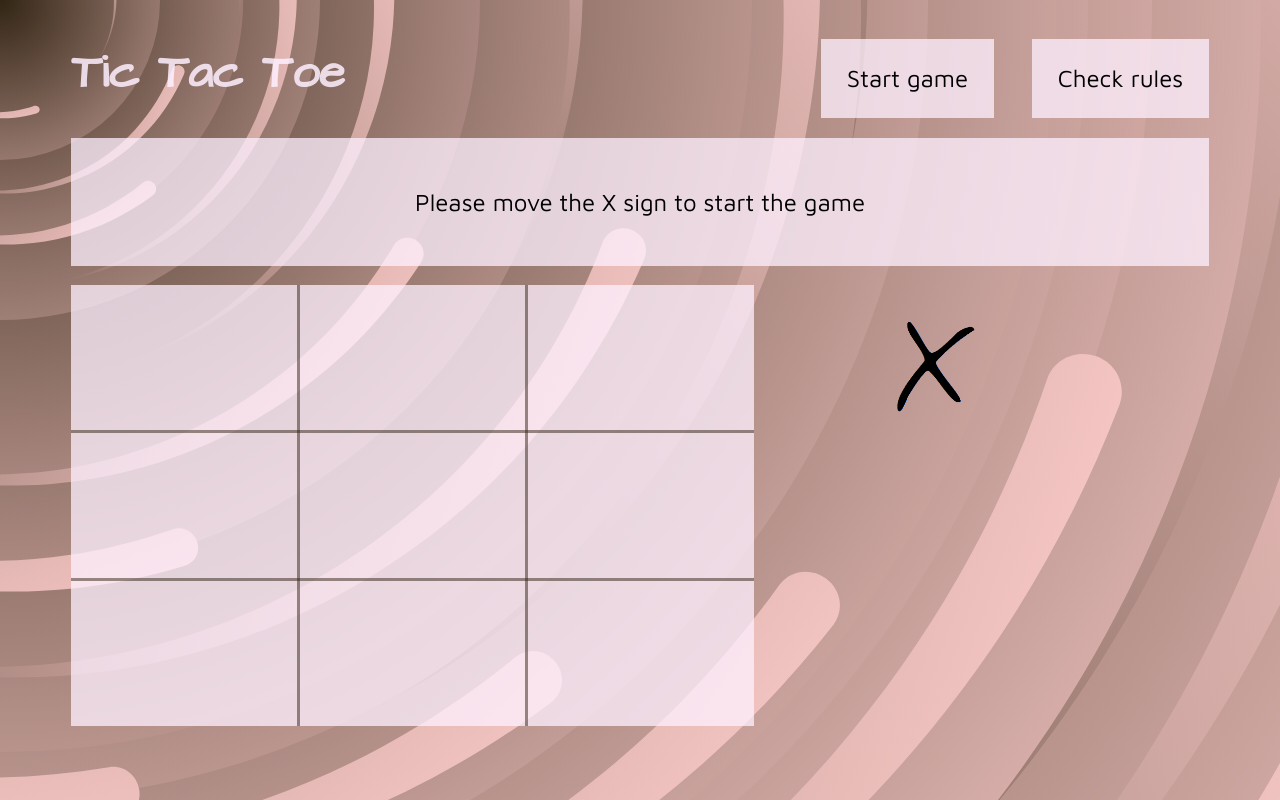
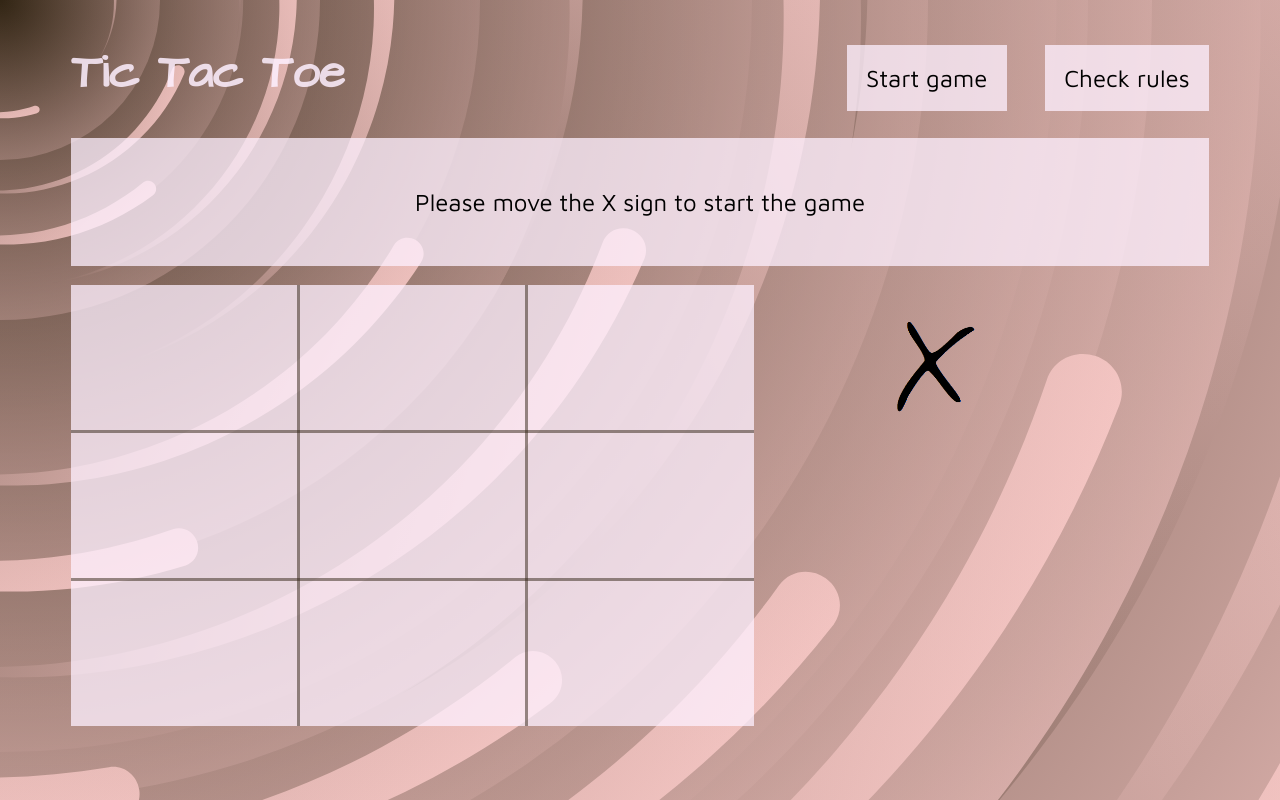
Before and after one commit to sonia-ko/tic-tac-toe, a plain HTML site: page index.html in a window 1280 px wide. Drawn offline with Linux system fonts and the light colour scheme.

Commit message:
fix buttons justify-content value

```diff
--- a/style.css
+++ b/style.css
@@ -28,7 +28,7 @@ h1 {
 }
 
 button {
-  padding: 2vw;
+  padding: 1.5vw;
   background-color: RGBA(254, 240, 255, 0.75);
   font-family: "Maven Pro", sans-serif;
   display: block;
@@ -43,7 +43,7 @@ button:hover {
 .buttons {
   display: flex;
   width: 40%;
-  justify-content: right;
+  justify-content: flex-end;
 }
 
 .start-game-btn {
```
